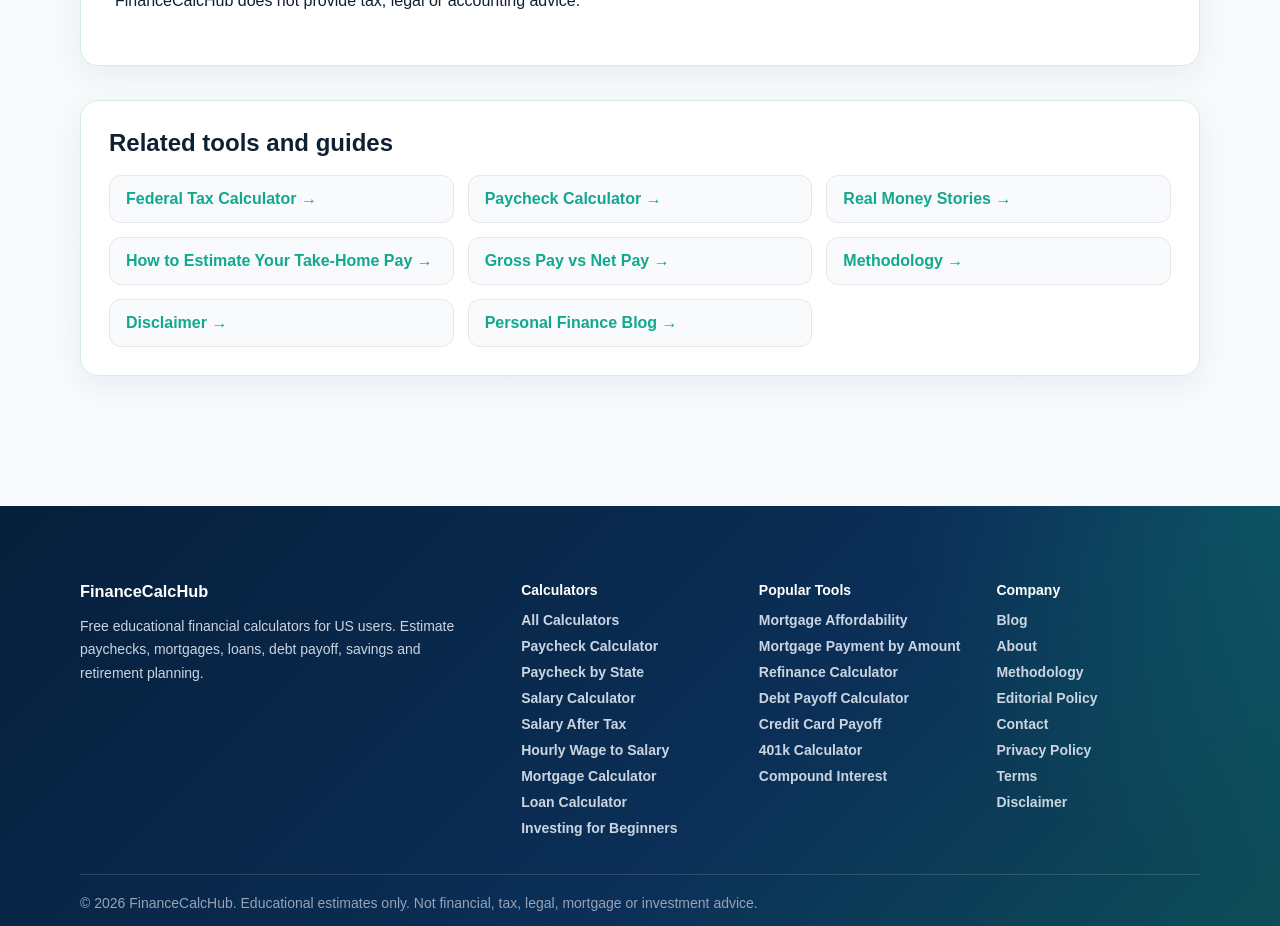
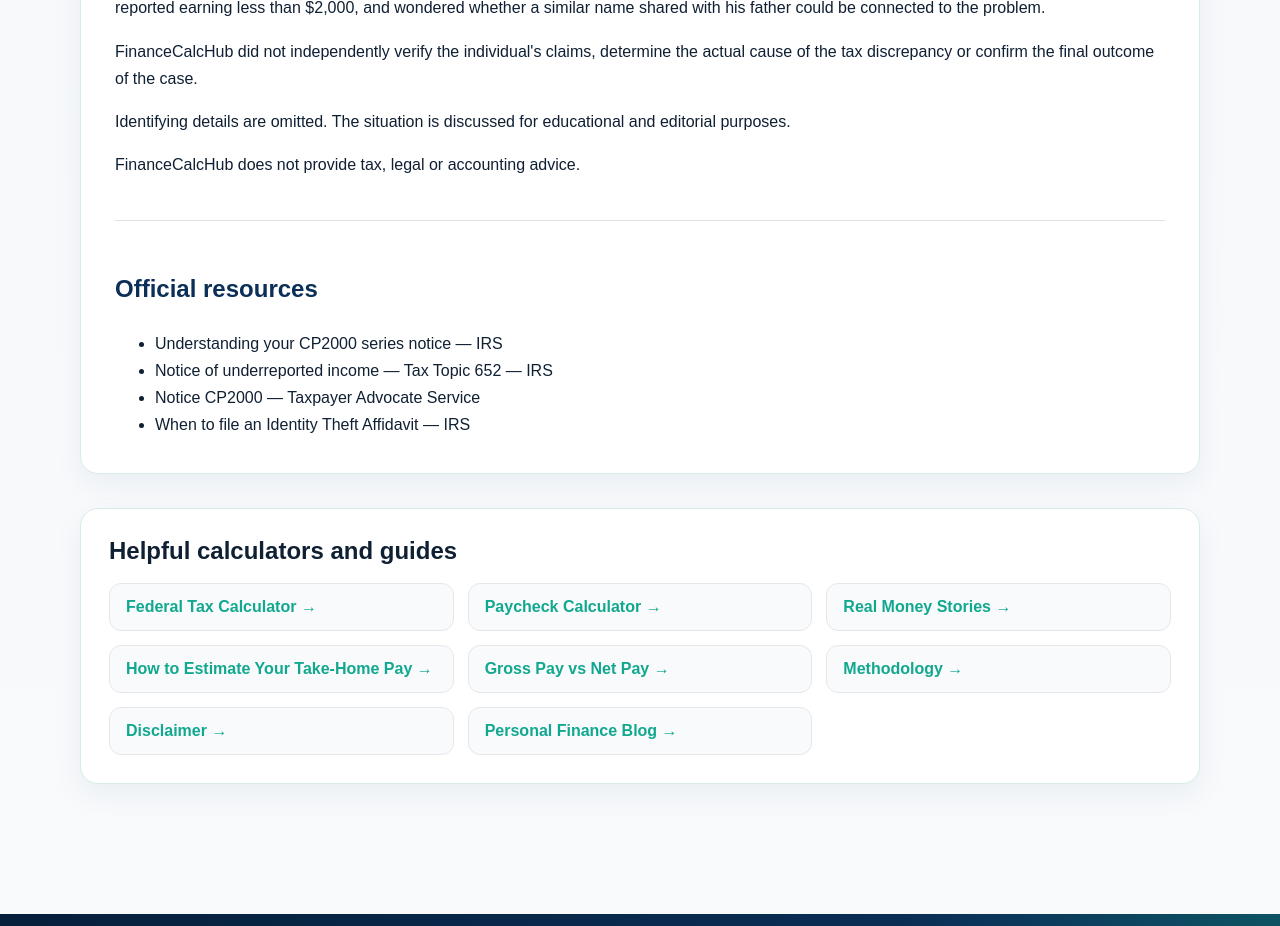
Before and after one commit to milicdejan94-ai/financecalchub, a Next.js app: page /blog/real-money-stories/irs-said-he-owed-20000-high-school in a window 1280 px wide. Shown: the part 5600-6526 px from the top of the page. Built offline with nearby package versions, Linux system fonts and the light colour scheme.

Commit message:
Migrate first Real Money Story to shared template

```diff
--- a/app/blog/real-money-stories/irs-said-he-owed-20000-high-school/page.tsx
+++ b/app/blog/real-money-stories/irs-said-he-owed-20000-high-school/page.tsx
@@ -1,55 +1,103 @@
-import Breadcrumbs from '../../../../components/Breadcrumbs';
-import RelatedCalculators from '../../../../components/RelatedCalculators';
-import BlogPostingSchema from '../../../../components/BlogPostingSchema';
+import {
+  RealMoneyStoryTemplate,
+} from '../../../../components/real-money-stories';
+import {
+  createRealMoneyStoryMetadata,
+  type RealMoneyStoryDefinition,
+} from '../../../../lib/real-money-stories';
 
-export const metadata = {
-  title: "IRS Said He Owed $20,000 for Income He Didn't Recognize",
-  description: 'A taxpayer said the IRS claimed he owed about $20,000 for a year when he was still in high school. See which income records may be worth checking.',
-  openGraph: {
-    title: 'IRS Said He Owed $20,000 for Income He Didn\'t Recognize',
-    description: 'A taxpayer said the IRS claimed he owed about $20,000 for a year when he was still in high school. See which income records may be worth checking.',
-    url: '/blog/real-money-stories/irs-said-he-owed-20000-high-school',
-    type: 'article',
-    siteName: 'FinanceCalcHub',
+const story = {
+  slug: 'irs-said-he-owed-20000-high-school',
+  title:
+    'The IRS Said He Owed $20,000 — But He Says He Was Still in High School',
+  seoTitle:
+    "IRS Said He Owed $20,000 for Income He Didn't Recognize",
+  description:
+    'A taxpayer said the IRS claimed he owed about $20,000 for a year when he was still in high school. See which income records may be worth checking.',
+  breadcrumbLabel: 'The IRS Said He Owed $20,000',
+  category: 'IRS',
+  categoryLabel: 'Tax Story',
+  quickFacts: [
+    {
+      label: 'Claimed IRS balance',
+      value: 'About $20,000',
     },
-  twitter: {
-    card: 'summary_large_image',
-    title: 'IRS Said He Owed $20,000 for Income He Didn\'t Recognize',
-    description: 'A taxpayer said the IRS claimed he owed about $20,000 for a year when he was still in high school. See which income records may be worth checking.',
+    {
+      label: 'Remembered income',
+      value: 'Less than $2,000',
     },
-};
+    {
+      label: 'Taxpayer status',
+      value: 'Still in high school',
+    },
+    {
+      label: 'Key question',
+      value: 'Which income record did not match?',
+    },
+  ],
+  officialSources: [
+    {
+      title: 'Understanding your CP2000 series notice',
+      href: 'https://www.irs.gov/individuals/understanding-your-cp2000-series-notice',
+      organization: 'IRS',
+    },
+    {
+      title: 'Notice of underreported income — Tax Topic 652',
+      href: 'https://www.irs.gov/taxtopics/tc652',
+      organization: 'IRS',
+    },
+    {
+      title: 'Notice CP2000',
+      href: 'https://www.taxpayeradvocate.irs.gov/notices/cp-2000/',
+      organization: 'Taxpayer Advocate Service',
+    },
+    {
+      title: 'When to file an Identity Theft Affidavit',
+      href: 'https://www.irs.gov/newsroom/when-to-file-an-identity-theft-affidavit',
+      organization: 'IRS',
+    },
+  ],
+  relatedTools: [
+    {
+      title: 'Federal Tax Calculator',
+      href: '/calculators/federal-tax',
+    },
+    {
+      title: 'Paycheck Calculator',
+      href: '/calculators/paycheck',
+    },
+    {
+      title: 'Real Money Stories',
+      href: '/blog/real-money-stories',
+    },
+    {
+      title: 'How to Estimate Your Take-Home Pay',
+      href: '/blog/how-to-estimate-take-home-pay',
+    },
+    {
+      title: 'Gross Pay vs Net Pay',
+      href: '/blog/gross-pay-vs-net-pay',
+    },
+    {
+      title: 'Methodology',
+      href: '/methodology',
+    },
+    {
+      title: 'Disclaimer',
+      href: '/disclaimer',
+    },
+    {
+      title: 'Personal Finance Blog',
+      href: '/blog',
+    },
+  ],
+} satisfies RealMoneyStoryDefinition;
+
+export const metadata = createRealMoneyStoryMetadata(story);
 
 export default function IrsSaidHeOwed20000HighSchoolPage() {
   return (
-    <section className="section">
-      <div className="container">
-        <BlogPostingSchema
-          headline="The IRS Said He Owed $20,000 — But He Says He Was Still in High School"
-          description="A taxpayer said the IRS claimed he owed about $20,000 for a year when he was still in high school. See which income records may be worth checking."
-          path="/blog/real-money-stories/irs-said-he-owed-20000-high-school"
-          articleSection="Real Money Stories"
-        />
-
-        <Breadcrumbs
-          items={[
-            { label: 'Home', href: '/' },
-            { label: 'Blog', href: '/blog' },
-            {
-              label: 'Real Money Stories',
-              href: '/blog/real-money-stories',
-            },
-            { label: 'The IRS Said He Owed $20,000' },
-          ]}
-        />
-
-        <article className="content-box">
-          <p className="eyebrow">Real Money Stories · Tax Story</p>
-
-          <h1>
-            The IRS Said He Owed $20,000 — But He Says He Was Still in High
-            School
-          </h1>
-
+    <RealMoneyStoryTemplate story={story}>
       <p>
                   The letter said he owed the IRS about $20,000.
                 </p>
@@ -447,50 +495,6 @@ export default function IrsSaidHeOwed20000HighSchoolPage() {
                   dispute.
                 </p>
 
-          <h2>Official resources</h2>
-
-          <ul>
-            <li>
-              <a
-                href="https://www.irs.gov/individuals/understanding-your-cp2000-series-notice"
-                rel="noopener noreferrer"
-                target="_blank"
-              >
-                IRS — Understanding your CP2000 series notice
-              </a>
-            </li>
-
-            <li>
-              <a
-                href="https://www.irs.gov/taxtopics/tc652"
-                rel="noopener noreferrer"
-                target="_blank"
-              >
-                IRS Tax Topic 652 — Notice of underreported income
-              </a>
-            </li>
-
-            <li>
-              <a
-                href="https://www.taxpayeradvocate.irs.gov/notices/cp-2000/"
-                rel="noopener noreferrer"
-                target="_blank"
-              >
-                Taxpayer Advocate Service — Notice CP2000
-              </a>
-            </li>
-
-            <li>
-              <a
-                href="https://www.irs.gov/newsroom/when-to-file-an-identity-theft-affidavit"
-                rel="noopener noreferrer"
-                target="_blank"
-              >
-                IRS — When to file an Identity Theft Affidavit
-              </a>
-            </li>
-          </ul>
-
       <h2>Source and editorial note</h2>
 
                 <p>
@@ -520,46 +524,6 @@ export default function IrsSaidHeOwed20000HighSchoolPage() {
                 <p>
                   FinanceCalcHub does not provide tax, legal or accounting advice.
                 </p>
-        </article>
-
-        <RelatedCalculators
-          title="Related tools and guides"
-          tools={[
-            {
-              title: 'Federal Tax Calculator',
-              href: '/calculators/federal-tax',
-            },
-            {
-              title: 'Paycheck Calculator',
-              href: '/calculators/paycheck',
-            },
-            {
-              title: 'Real Money Stories',
-              href: '/blog/real-money-stories',
-            },
-            {
-              title: 'How to Estimate Your Take-Home Pay',
-              href: '/blog/how-to-estimate-take-home-pay',
-            },
-            {
-              title: 'Gross Pay vs Net Pay',
-              href: '/blog/gross-pay-vs-net-pay',
-            },
-            {
-              title: 'Methodology',
-              href: '/methodology',
-            },
-            {
-              title: 'Disclaimer',
-              href: '/disclaimer',
-            },
-            {
-              title: 'Personal Finance Blog',
-              href: '/blog',
-            },
-          ]}
-        />
-      </div>
-    </section>
+    </RealMoneyStoryTemplate>
   );
 }
```
Lines whose indentation alone changed are shown as unchanged.
